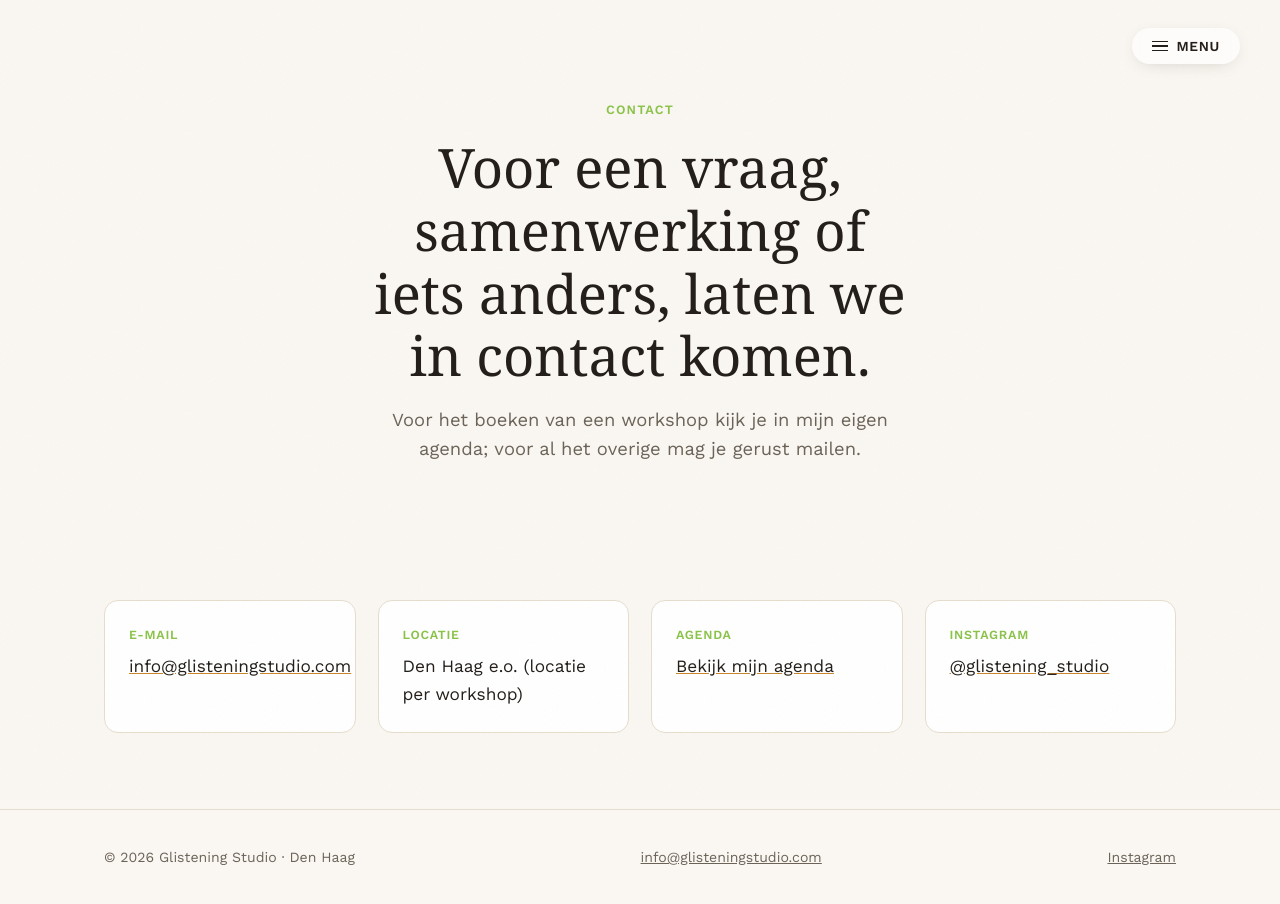
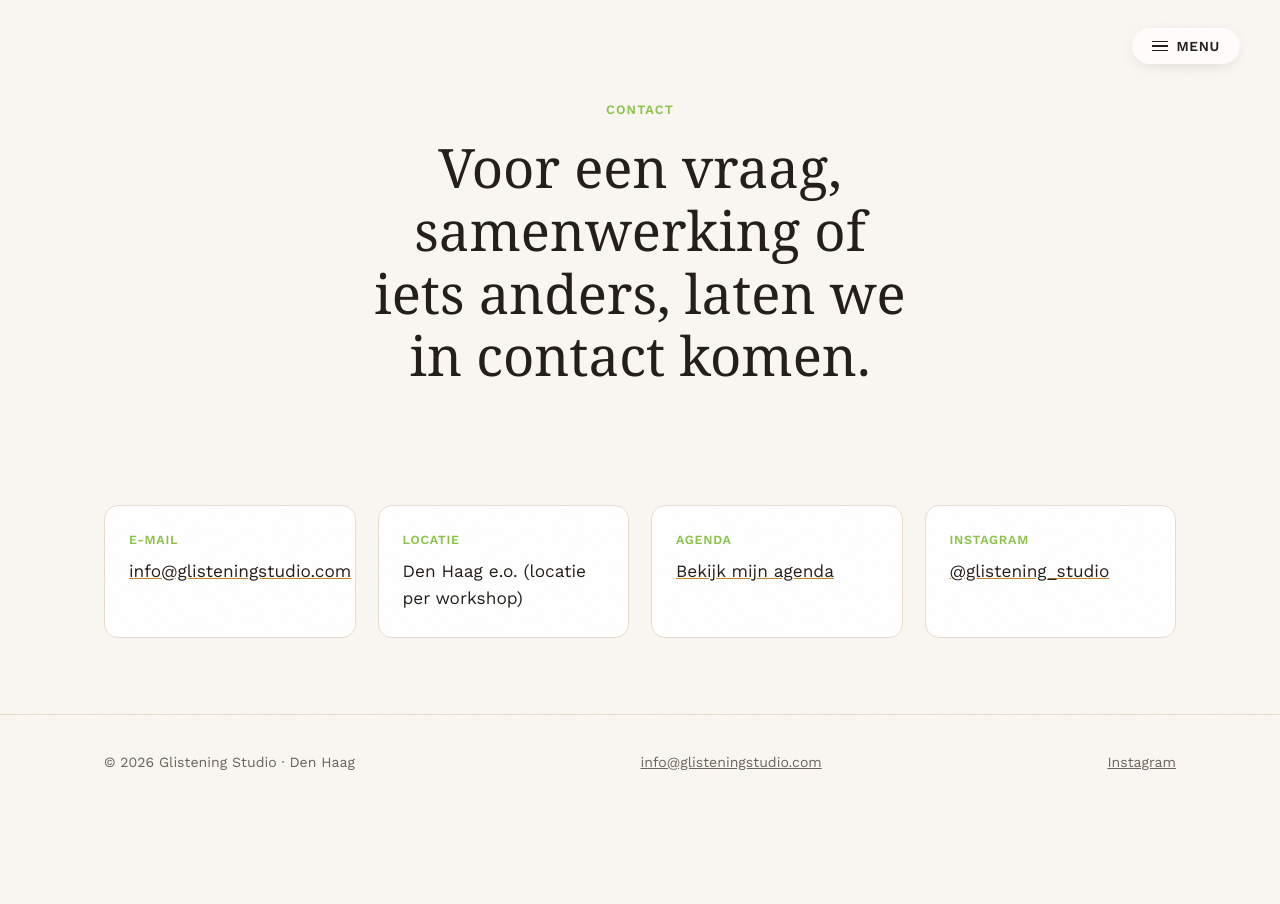
Before and after one commit to bubblybo0/Glistening-Studio-website, a plain HTML site: page contact.html in a window 1280 px wide. After the commit the page ends 809 px from the top, so only its background shows below. Drawn offline with nearby package versions, Linux system fonts and the light colour scheme; a web font is replaced by a local one.

Commit message:
Remove lede text under contact heading

```diff
--- a/contact.html
+++ b/contact.html
@@ -38,7 +38,6 @@
     <div class="wrap">
       <span class="eyebrow">Contact</span>
       <h1>Voor een vraag, samenwerking of iets anders, laten we in contact komen.</h1>
-      <p class="lede">Voor het boeken van een workshop kijk je in mijn eigen agenda; voor al het overige mag je gerust mailen.</p>
     </div>
   </section>
 
```
